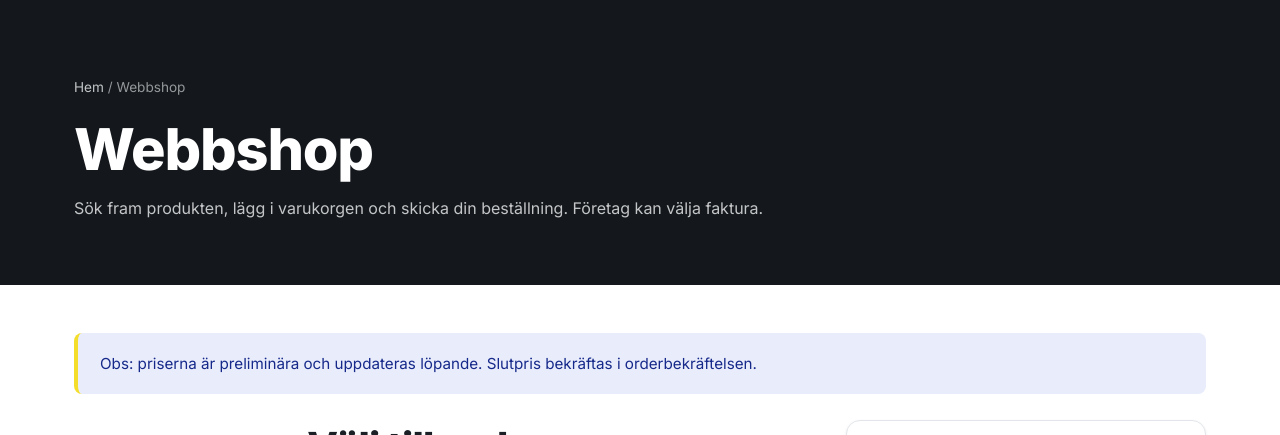
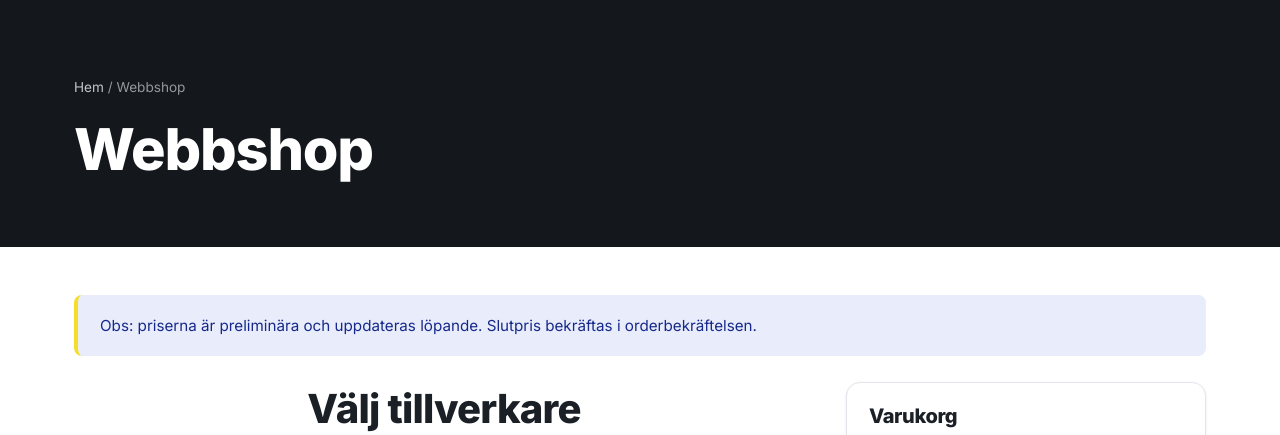
Before and after one commit to Svayak/ultra-motors-website, a plain HTML site: page ny-hemsida/bestall.html in a window 1280 px wide. Shown: the part 79-514 px from the top of the page. Drawn offline with Linux system fonts and the light colour scheme.

Commit message:
Ta bort underrubrik på webbshop-sidan

```diff
--- a/ny-hemsida/bestall.html
+++ b/ny-hemsida/bestall.html
@@ -36,7 +36,6 @@
     <div class="container">
       <div class="breadcrumb"><a href="index.html">Hem</a> / Webbshop</div>
       <h1>Webbshop</h1>
-      <p>Sök fram produkten, lägg i varukorgen och skicka din beställning. Företag kan välja faktura.</p>
     </div>
   </section>
 
```
